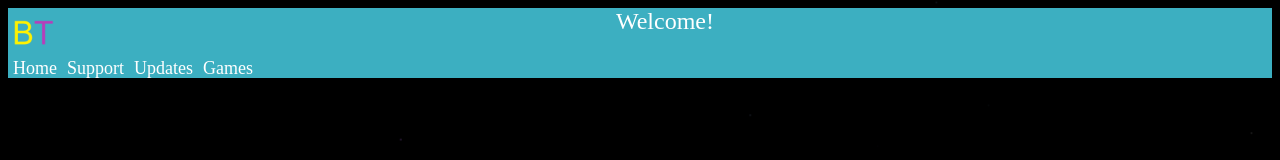
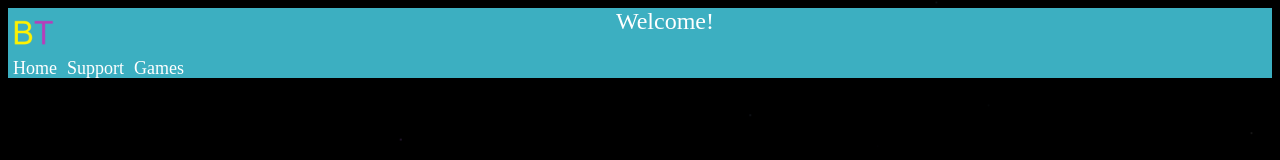
Before and after one commit to Anonymous108792364123/BellTacoWeb, a plain HTML site: page docs/index.html in a window 1280 px wide. Shown: the top 160 px of the page. Drawn offline with Linux system fonts and the light colour scheme.

Commit message:
Update index.html

```diff
--- a/docs/index.html
+++ b/docs/index.html
@@ -1,2 +1,2 @@
-<html style="background-color: rgb(20,20,20);color: rgb(150,150,150);background-image: url(&quot;images/background.png&quot;);scroll-behavior: smooth;background-size: cover;"><head><title>Bell Taco | Home</title><link rel="icon" type="image/x-icon" href="images/icon.png"><meta charset="UTF-8"></head><body style="color: white;"><div class="topnav" style="background-color: #3cafc1;color: white;height: 50;text-align: center;font-size: x-large;font-variant-position: sub;"><a href="index.html"><img src="images/icon.png" style="width: 50;height: 50;float: left;"></a>Welcome!</div><div class="topnav" style="background-color: #3cafc1;color: white;height: 20;text-align: left;font-size: initial;font-variant-position: super;"><a href="index.html" style="text-align: left;font-size: large;padding: 5;color: #fff;text-decoration-line: none;">Home</a><a href="support/support.html" style="text-align: left;font-size: large;padding: 5;color: #fff;text-decoration-line: none;">Support</a><a href="activity/updates.html" style="text-align: left;font-size: large;padding: 5;color: #fff;text-decoration-line: none;">Updates</a><a href="games.html" style="text-align: left;font-size: large;padding: 5;color: #fff;text-decoration-line: none;">Games</a></div>
+<html style="background-color: rgb(20,20,20);color: rgb(150,150,150);background-image: url(&quot;images/background.png&quot;);scroll-behavior: smooth;background-size: cover;"><head><title>Bell Taco | Home</title><link rel="icon" type="image/x-icon" href="images/icon.png"><meta charset="UTF-8"></head><body style="color: white;"><div class="topnav" style="background-color: #3cafc1;color: white;height: 50;text-align: center;font-size: x-large;font-variant-position: sub;"><a href="index.html"><img src="images/icon.png" style="width: 50;height: 50;float: left;"></a>Welcome!</div><div class="topnav" style="background-color: #3cafc1;color: white;height: 20;text-align: left;font-size: initial;font-variant-position: super;"><a href="index.html" style="text-align: left;font-size: large;padding: 5;color: #fff;text-decoration-line: none;">Home</a><a href="support/support.html" style="text-align: left;font-size: large;padding: 5;color: #fff;text-decoration-line: none;">Support</a><a href="games.html" style="text-align: left;font-size: large;padding: 5;color: #fff;text-decoration-line: none;">Games</a></div>
 </body></html>
```
